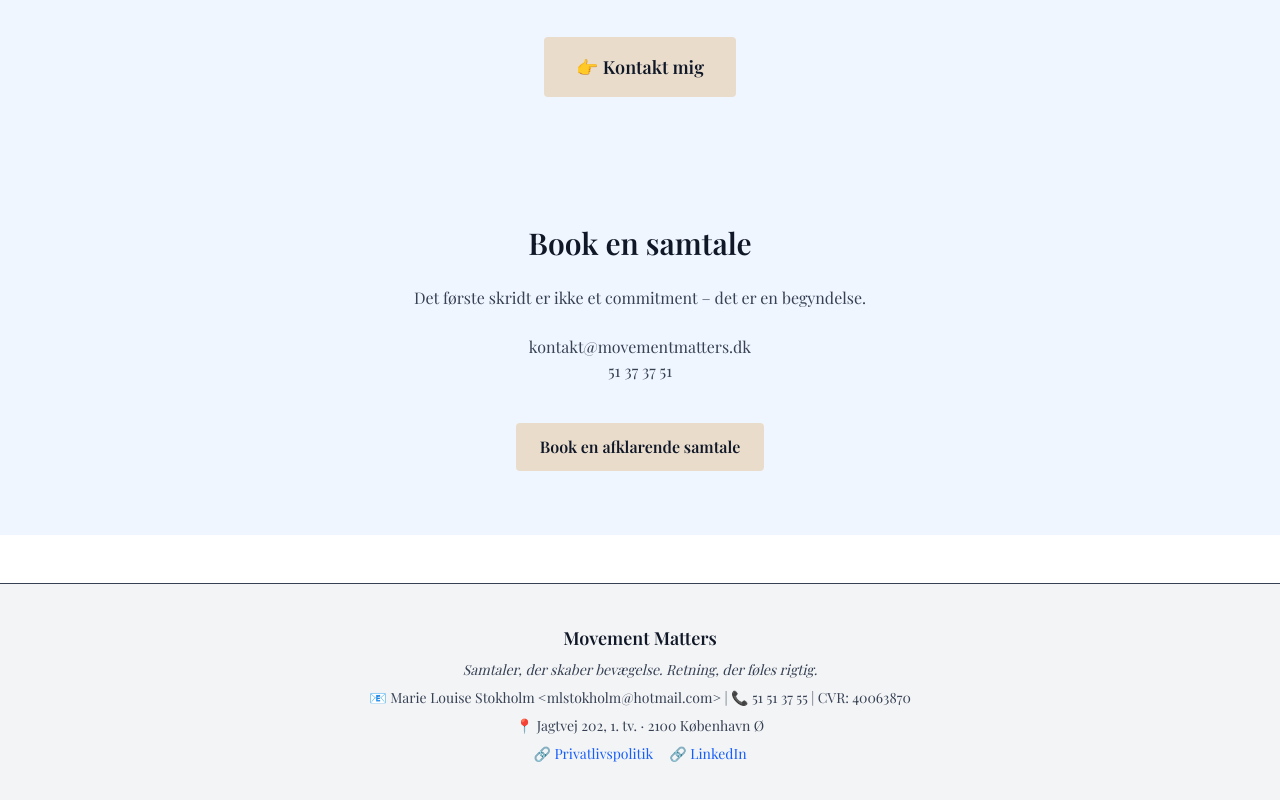
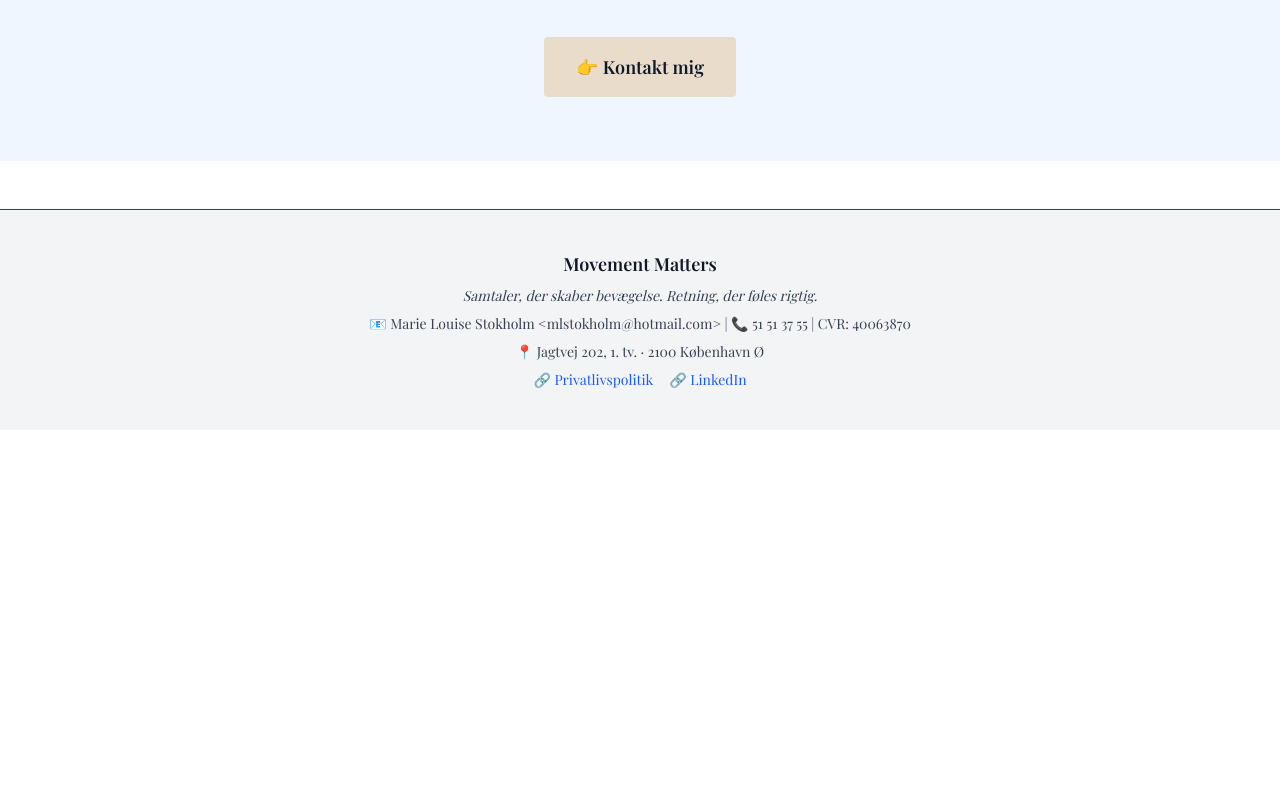
Before and after one commit to nordic-agency/marielouisestokholm, a Next.js app: page /om-mig in a window 1280 px wide. Shown: the part 4023-4823 px from the top of the page. After the commit the page ends 4453 px from the top, so only its background shows below. Built offline with nearby package versions, Linux system fonts and the light colour scheme.

Commit message:
V2 Revision: Removed the original contact section, keeping only the new CTA as final section

```diff
--- a/src/app/om-mig/page.tsx
+++ b/src/app/om-mig/page.tsx
@@ -193,22 +193,6 @@ export default function AboutPage() {
         </div>
       </section>
 
-      {/* Kontakt */}
-      <section className="bg-blue-50 py-16 px-6 flex justify-center items-center">
-        <div className="max-w-xl w-full mx-auto space-y-6 text-center">
-          <h2 className="text-3xl font-semibold text-gray-900">Book en samtale</h2>
-          <p className="text-base text-gray-700 leading-relaxed">Det første skridt er ikke et commitment – det er en begyndelse.</p>
-          <div className="text-gray-700">
-            kontakt@movementmatters.dk <br /> 51 37 37 51
-          </div>
-          <Link
-            href="/kontakt"
-            className="inline-block mt-4 bg-[#e9dccb] hover:bg-[#d7c3ad] text-gray-900 font-semibold px-6 py-3 rounded transition"
-          >
-            Book en afklarende samtale
-          </Link>
-        </div>
-      </section>
     </div>
   );
 }
```
